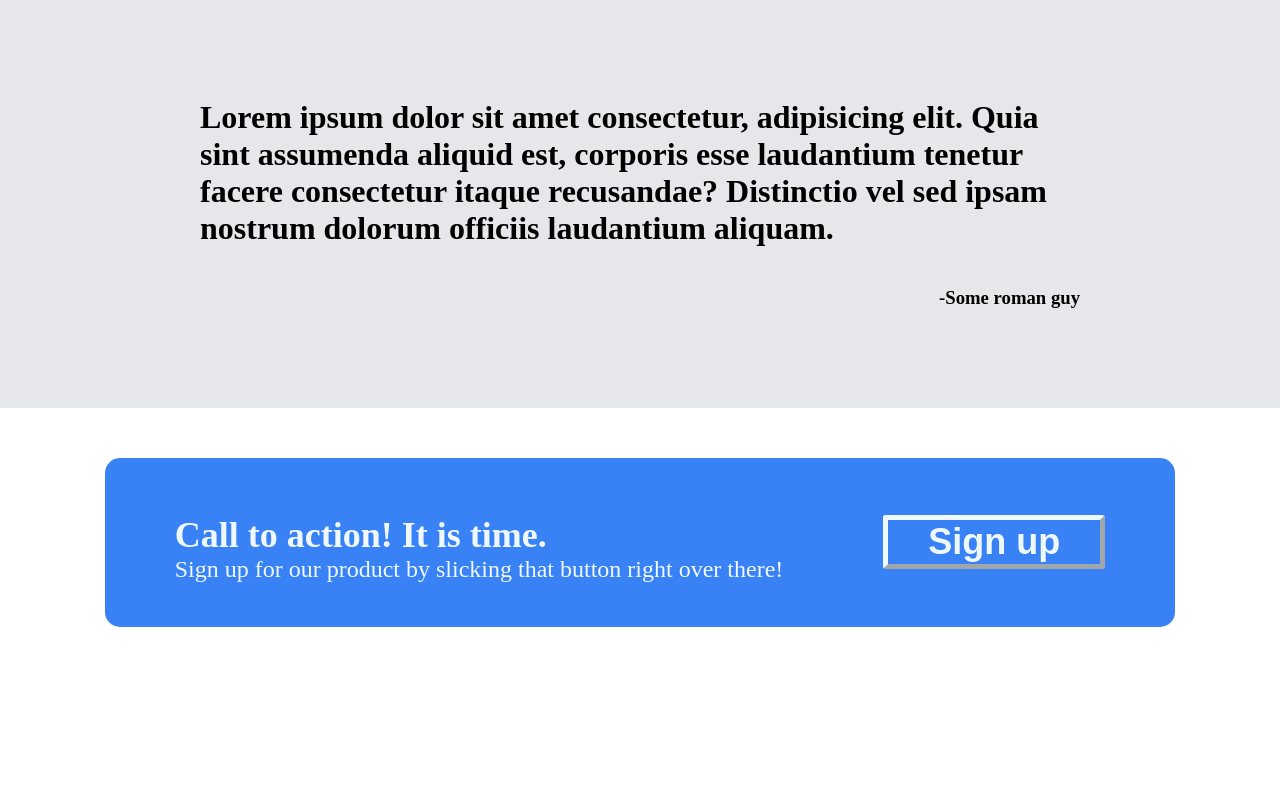
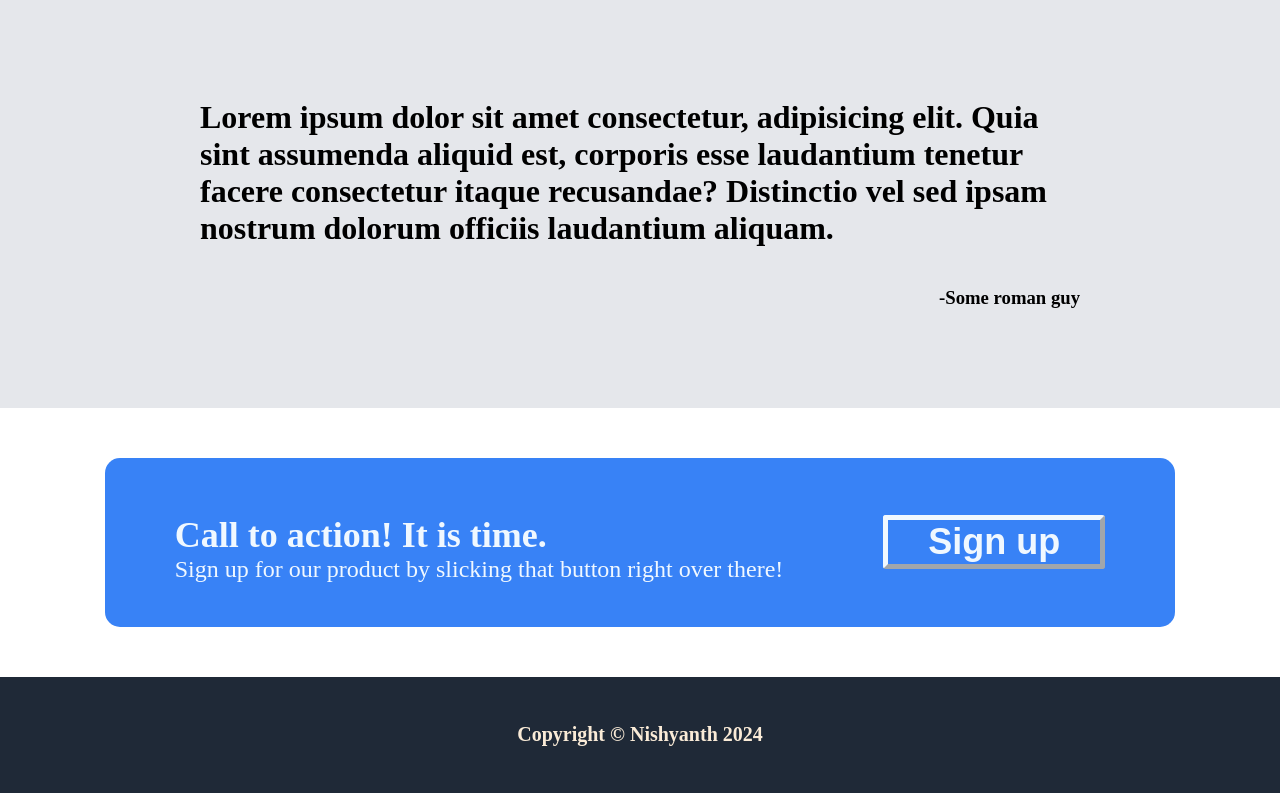
Before and after one commit to NArimanda/Landing_page, a plain HTML site: page landing.html in a window 1280 px wide. Shown: the part 756-1549 px from the top of the page. Before the commit the page ends 1433 px from the top, so only its background shows below. Drawn offline with Linux system fonts and the light colour scheme.

Commit message:
yolo done.

```diff
--- a/landing.html
+++ b/landing.html
@@ -65,5 +65,8 @@
             <button type="submit" id="buxton">Sign up</button>
         </div>
     </section>
+    <section class="copyright">
+        <h1>Copyright &copy Nishyanth 2024</h1>
+    </section>
 </body>
 </html>
--- a/style.css
+++ b/style.css
@@ -141,3 +141,13 @@ img{
     font-size: 36px;
     font-weight:900;
 }
+.copyright{
+    display:flex;
+    background-color:#1F2937;
+    padding:30px;
+    color:antiquewhite;
+    justify-content: center;
+}
+.copyright > h1{
+    font-size:20px;
+}
```
